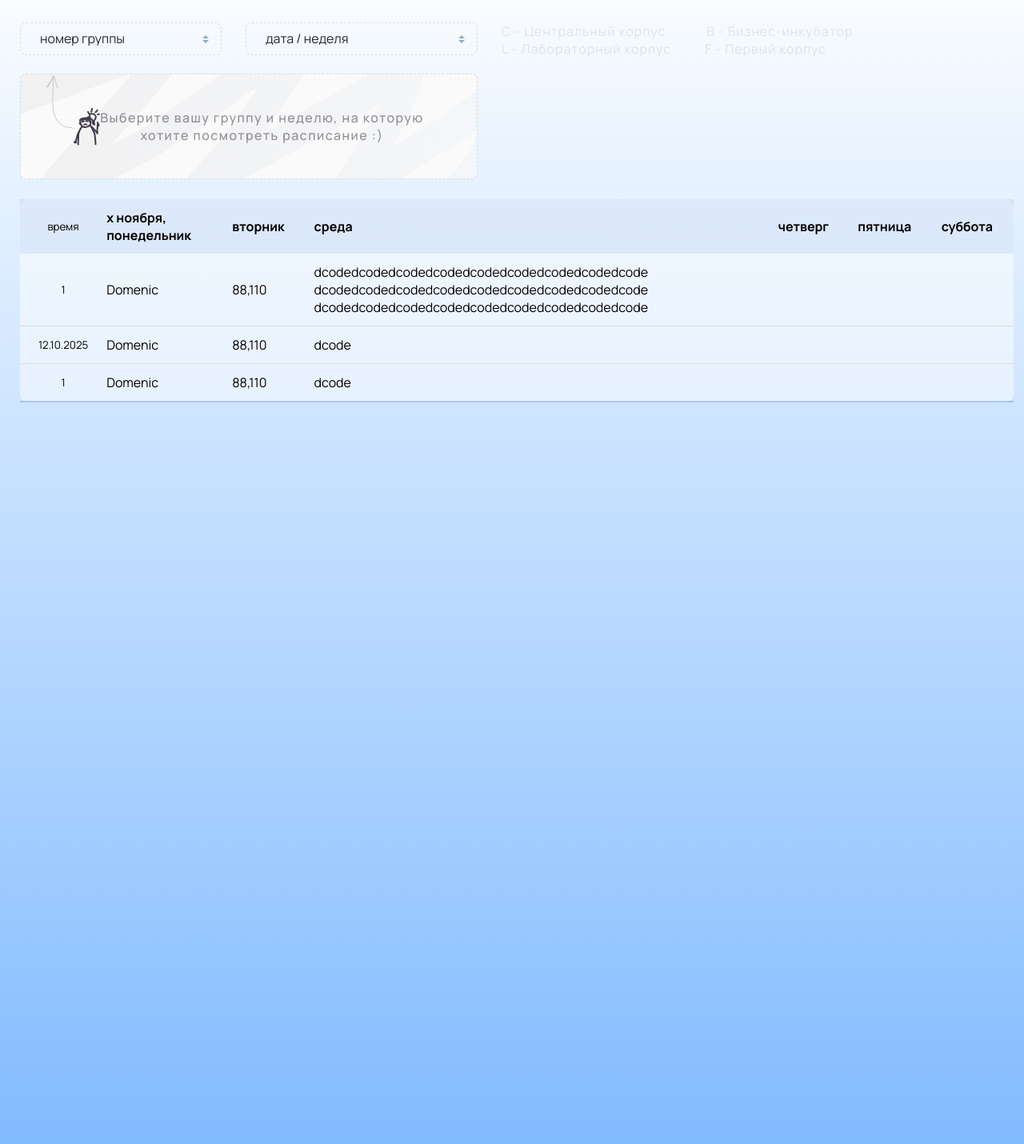
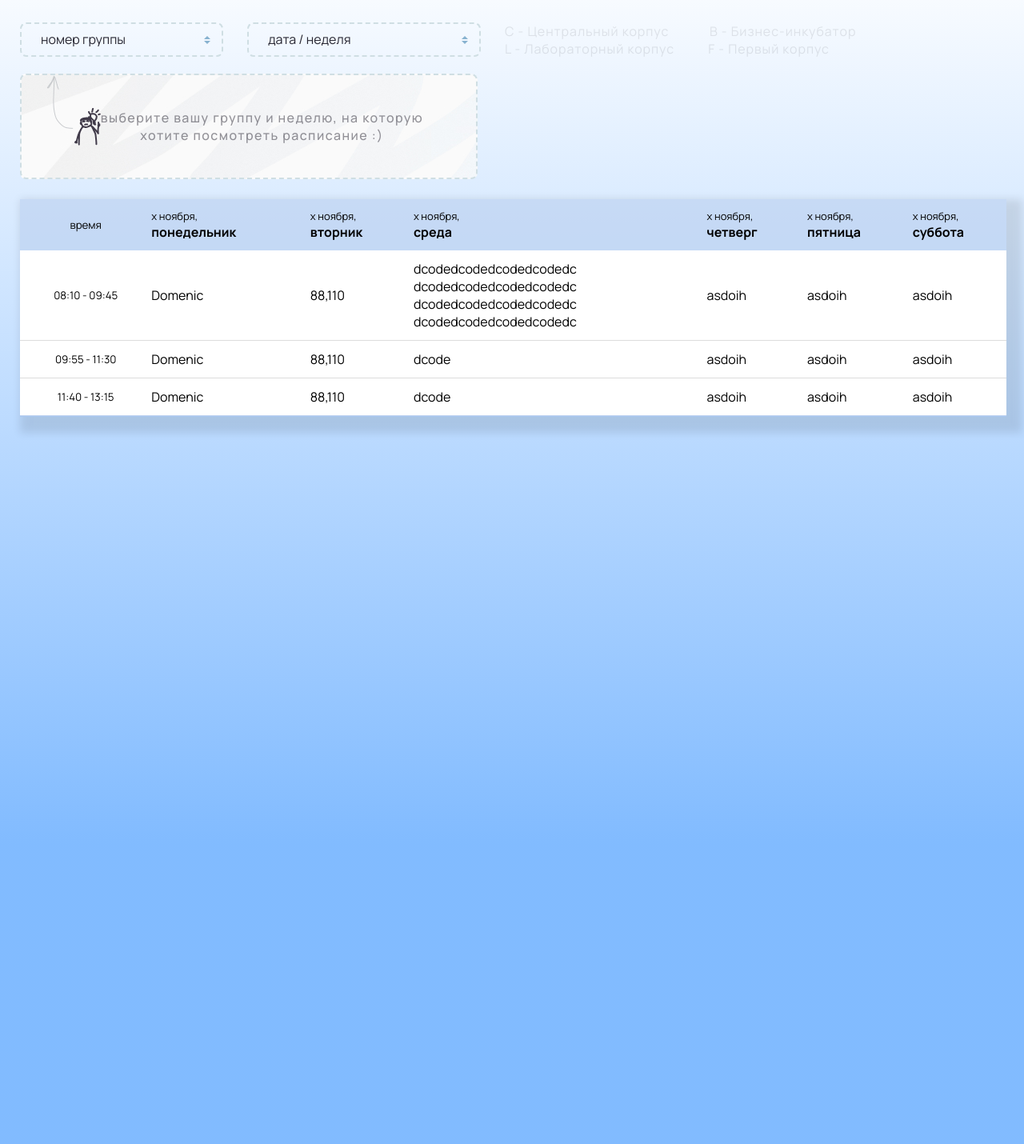
Before and after one commit to andrejgolubev/paragraph, a Python web app: template templates/index.html in a window 1280 px wide. Shown: the part 70-1500 px from the top of the page at 80% size. Run offline with Jinja, Linux system fonts and the light colour scheme; the template is opened without the code that fills it, so the values that code supplies are empty.

Commit message:
a little stylization for table

```diff
--- /dev/null
+++ b/styles/js/xhr.js
@@ -0,0 +1 @@
+const requestUrl = ''
--- a/styles/sass/dropdown.css
+++ b/styles/sass/dropdown.css
@@ -15,7 +15,7 @@
   font-size: 16px;
   font-family: "Manrope", serif;
   padding: 0.675em 7.5em 0.675em 1.5em;
-  border: 1px rgb(207, 222, 227) dashed;
+  border: 2px rgb(207, 222, 227) dashed;
   border-radius: 0.5rem;
   color: #292833;
   cursor: pointer;
--- a/styles/sass/dropdown.scss
+++ b/styles/sass/dropdown.scss
@@ -9,7 +9,7 @@
     font-size: 16px;
     font-family: 'Manrope', serif;
     padding: 0.675em 7.5em 0.675em 1.5em;
-    border: 1px rgb(207, 222, 227) dashed;
+    border: 2px rgb(207, 222, 227) dashed;
     border-radius: 0.5rem;
     color: #292833;
     cursor: pointer;
--- a/styles/sass/styles.css
+++ b/styles/sass/styles.css
@@ -106,7 +106,7 @@ input[type=file] {
   font-size: 16px;
   font-family: "Manrope", serif;
   padding: 0.675em 7.5em 0.675em 1.5em;
-  border: 1px rgb(207, 222, 227) dashed;
+  border: 2px rgb(207, 222, 227) dashed;
   border-radius: 0.5rem;
   color: #292833;
   cursor: pointer;
@@ -187,7 +187,7 @@ input[type=file] {
   color: rgb(180, 211, 220);
 }
 .links .nav_item:not(.nav_logo) .toggle:hover {
-  background-color: rgb(237, 219, 85);
+  stroke: rgb(237, 219, 85);
 }
 .links .profile-icon {
   margin: -3px 0 0 0;
@@ -200,7 +200,7 @@ input[type=file] {
   width: auto;
   height: auto;
   min-height: 1500px;
-  background: linear-gradient(180deg, rgba(255, 255, 255, 0.8) 0%, rgba(98, 170, 255, 0.8) 100%);
+  background: linear-gradient(180deg, rgba(255, 255, 255, 0.8) 0%, rgba(98, 170, 255, 0.8) 75%);
 }
 
 .main-content {
@@ -225,7 +225,7 @@ input[type=file] {
   align-items: center;
   justify-content: center;
   background-image: url("../static/tip-bg.png");
-  border: 1px rgb(207, 222, 227) dashed;
+  border: 2px rgb(207, 222, 227) dashed;
   border-radius: 8px;
   width: 572px;
   height: 132px;
@@ -253,19 +253,26 @@ input[type=file] {
 .table {
   margin-top: 25px;
   border-collapse: collapse;
-  min-width: 1150px;
-  width: 99%;
+  width: 98.25%;
   border: #bce7ff;
-  border-radius: 10px;
   background-color: rgba(255, 255, 255, 0.5);
   font-family: "Manrope", sans-serif;
+  box-shadow: 10px 10px 10px 10px rgba(2, 0, 0, 0.1);
 }
 .table thead {
   height: 60px;
 }
-.table thead tr {
-  background-color: rgba(46, 110, 205, 0.1);
+.table thead tr:not(.table) {
+  background-color: rgba(46, 110, 205, 0.2);
   text-align: left;
+}
+.table thead th p:first-child {
+  font-weight: normal;
+  font-size: small;
+}
+.table th:first-child {
+  font-weight: 300;
+  font-size: smaller;
 }
 .table th,
 .table td {
@@ -278,6 +285,9 @@ input[type=file] {
   text-align: center;
   font-weight: normal;
 }
+.table tbody {
+  background-color: #ffffff;
+}
 .table tbody tr {
   border-bottom: 1px solid #dddddd;
 }
--- a/styles/sass/styles.scss
+++ b/styles/sass/styles.scss
@@ -57,8 +57,9 @@
     a:hover {
       color: rgb(180, 211, 220);
     }
-    .toggle:hover{
-      background-color: rgb(237, 219, 85);
+
+    .toggle:hover {
+      stroke: rgb(237, 219, 85);
     }
   }
 
@@ -78,7 +79,7 @@
   height: auto;
   min-height: 1500px;
   // background-image: url('../static/bg-light.png');
-  background: linear-gradient(180deg, rgba(255, 255, 255, 0.8) 0%, rgba(98, 170, 255, 0.8) 100%);
+  background: linear-gradient(180deg, rgba(255, 255, 255, 0.8) 0%, rgba(98, 170, 255, 0.8) 75%);
   ;
 }
 
@@ -108,7 +109,7 @@
     justify-content: center;
     // background: rgba(255, 255, 255, 0.8);
     background-image: url('../static/tip-bg.png');
-    border: 1px rgb(207, 222, 227) dashed;
+    border: 2px rgb(207, 222, 227) dashed;
     border-radius: 8px;
     width: 572px;
     height: 132px;
@@ -145,21 +146,32 @@
 
   margin-top: 25px;
   border-collapse: collapse;
-  min-width: 1150px;
-  width: 99%;
+  width: 98.25%;
   border: #bce7ff;
-  border-radius: 10px;
   background-color: rgba(255, 255, 255, 0.5);
   font-family: 'Manrope', sans-serif;
-  // box-shadow: #292833;
+  box-shadow: 10px 10px 10px 10px rgba(2, 0, 0, 0.1);
 
   thead {
     height: 60px;
 
-    tr {
-      background-color: rgba(46, 110, 205, 0.1);
+    tr:not(.table) {
+      background-color: rgba(46, 110, 205, 0.2);
       text-align: left;
+
     }
+
+    th {
+      p:first-child {
+        font-weight: normal;
+        font-size: small;
+      }
+    }
+  }
+
+  th:first-child {
+    font-weight: 300;
+    font-size: smaller;
   }
 
   th,
@@ -175,6 +187,8 @@
   }
 
   tbody {
+    background-color: #ffffff;
+
     tr {
       border-bottom: 1px solid #dddddd;
     }
--- a/templates/index.html
+++ b/templates/index.html
@@ -18,7 +18,7 @@
             <li class="nav_item"><a href="">журнал</a></li>
             <li class="nav_item"><a href="">рейтинг</a></li>
             <li class="nav_item"><a href="">новости</a></li>
-            <img src="../styles/static/lightDarkSwitch.svg" alt="Toggle" class="toggle" id="toggle">
+            <img src="../styles/static/lightDarkSwitch.svg" alt="Toggle" class="toggle">
             <img src="../styles/static/ProfileIcon.svg" alt="Profile" class="profile-icon nav_item">
           </div>
         </ul>
@@ -57,7 +57,7 @@
       <div class="tip">
         <img src="../styles/static/chel.svg" alt="">
         <div class="tip_text">
-          <p>Выберите вашу группу и неделю, на которую </p>
+          <p>выберите вашу группу и неделю, на которую </p>
           <p>хотите посмотреть расписание :)</p>
         </div>
       </div>
@@ -67,36 +67,45 @@
           <tr class="table_row_high">
             <th>время</th>
             <th><p>x ноября,</p><p>понедельник</p></th>
-            <th>вторник</th>
-            <th>среда</th>
-            <th>четверг</th>
-            <th>пятница</th>
-            <th>суббота</th>
+            <th><p>x ноября,</p><p>вторник</p></th>
+            <th><p>x ноября,</p><p>среда</p></th>
+            <th><p>x ноября,</p><p>четверг</p></th>
+            <th><p>x ноября,</p><p>пятница</p></th>
+            <th><p>x ноября,</p><p>суббота</p></th>
           </tr>
-          <tr class="table_row"></tr>
         </thead>
         <tbody>
           <tr>
-            <td>1</td>
+            <td>08:10 - 09:45</td>
             <td>Domenic</td>
             <td>88,110</td>
             <td>
-              <p>dcodedcodedcodedcodedcodedcodedcodedcodedcode</p>
-              <p>dcodedcodedcodedcodedcodedcodedcodedcodedcode</p>
-              <p>dcodedcodedcodedcodedcodedcodedcodedcodedcode</p>
+              <p>dcodedcodedcodedcodedc</p>
+              <p>dcodedcodedcodedcodedc</p>
+              <p>dcodedcodedcodedcodedc</p>
+              <p>dcodedcodedcodedcodedc</p>
             </td>
+            <td>asdoih</td>
+            <td>asdoih</td>
+            <td>asdoih</td>
           </tr>
           <tr>
-            <td>12.10.2025</td>
+            <td>09:55 - 11:30</td>
             <td>Domenic</td>
             <td>88,110</td>
             <td>dcode</td>
+            <td>asdoih</td>
+            <td>asdoih</td>
+            <td>asdoih</td>
           </tr>
           <tr>
-            <td>1</td>
+            <td>11:40 - 13:15</td>
             <td>Domenic</td>
             <td>88,110</td>
             <td>dcode</td>
+            <td>asdoih</td>
+            <td>asdoih</td>
+            <td>asdoih</td>
           </tr>
         </tbody>
       </table>
@@ -105,6 +114,7 @@
   </div>
 
   <script src="../styles/js/script.js"></script>
+  <script src="../styles/js/xhr.js"></script>
 </body>
 
 </html>
```
Also changed, not shown: styles/js/script.js (line endings or trailing spaces), 1 other file.
